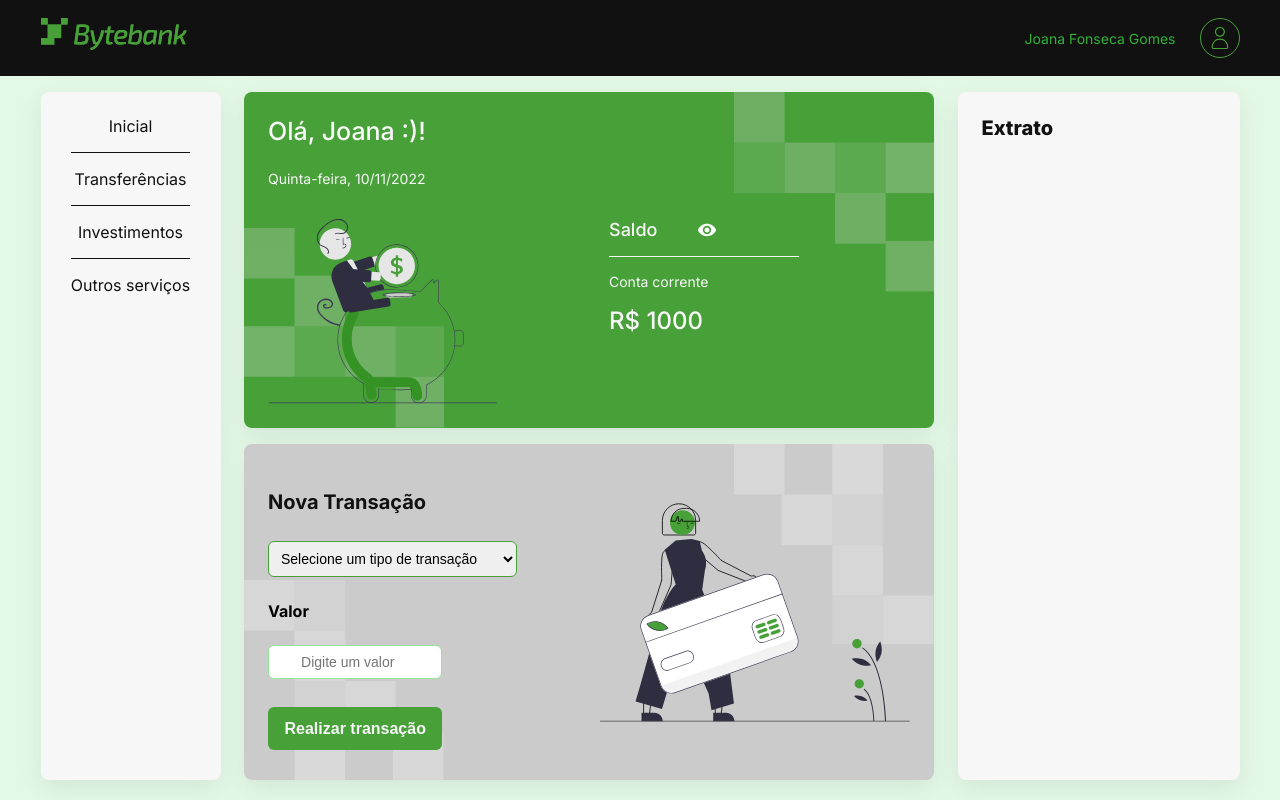
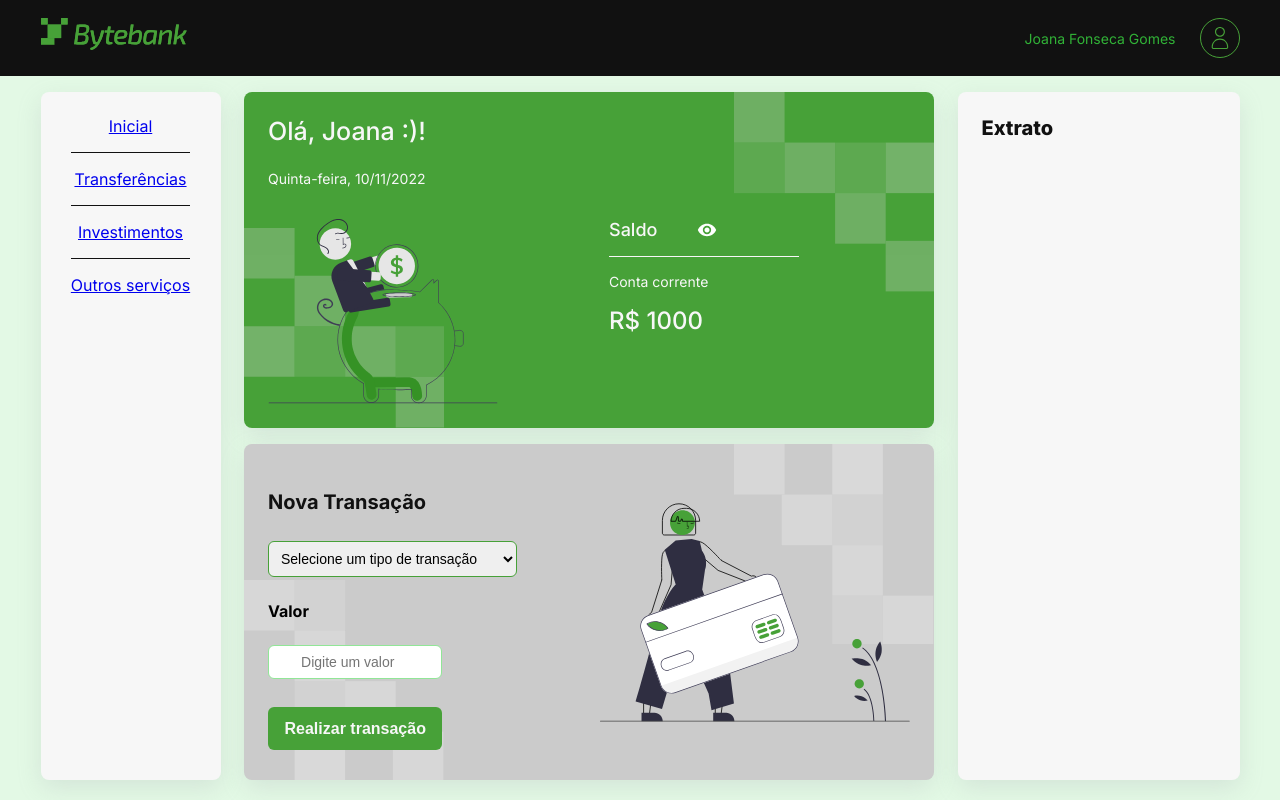
Before and after one commit to NeiltonSeguins/bytebank, a React (Create React App) app: page / in a window 1280 px wide. Built offline with nearby package versions, Linux system fonts and the light colour scheme; the HTML template or start-up script is replaced by a standard one.

Commit message:
Testes de Snapshot

```diff
--- a/src/componentes/Menu/index.jsx
+++ b/src/componentes/Menu/index.jsx
@@ -14,7 +14,7 @@ export default function Menu() {
       {listaMenu.map((item, indice) => {
         return (
           <div key={item} className={estilos.item}>
-            <a href="/" className={estilos.link}>
+            <a href="/" className={estilos.links}>
               {item}
             </a>
             {indice !== listaMenu.length - 1 && (
```
Also changed, not shown: 2 other files (tests, documents, lock files or other folders).
